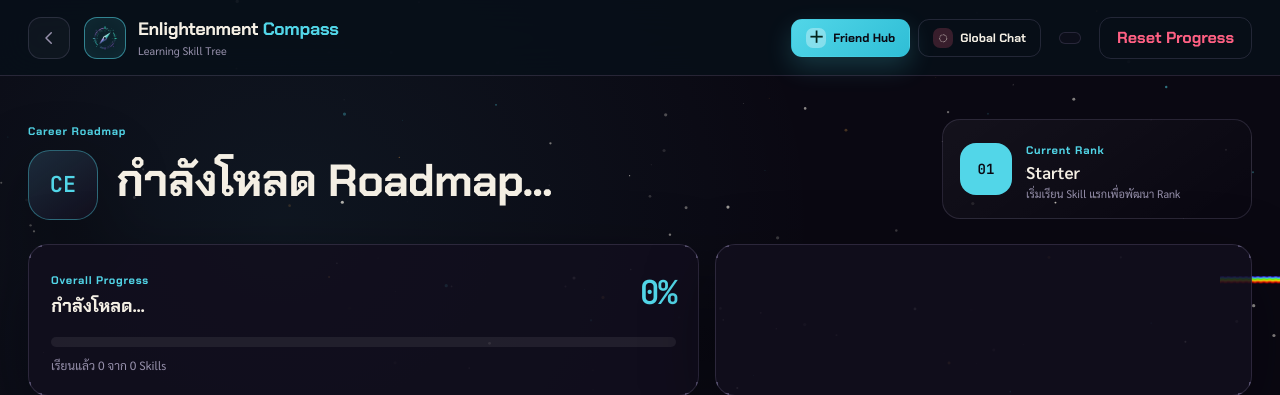
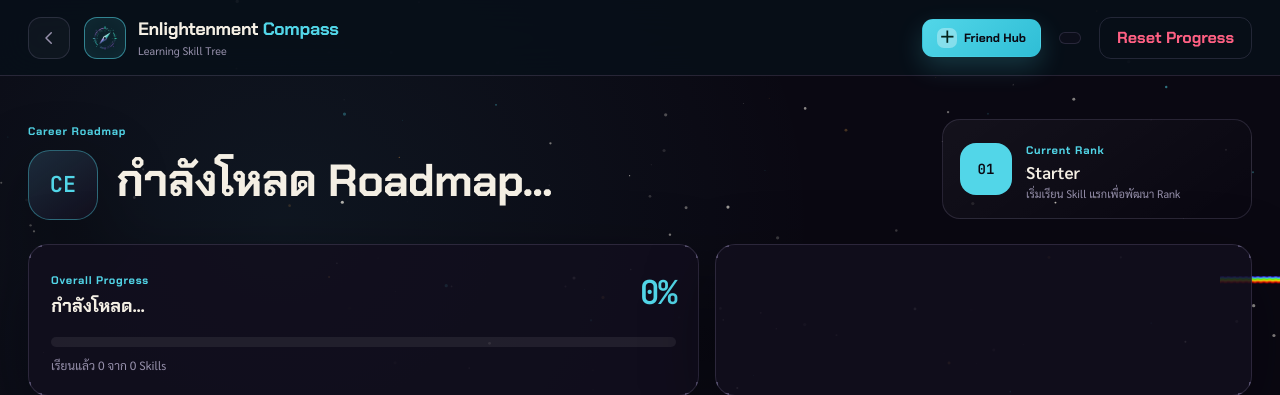
Before and after one commit to Fraqkma/67TechDesignCompetition, a Flask app: page /roadmap in a window 1280 px wide. Shown: the top 395 px of the page. Run offline with Flask 3, Linux system fonts and the light colour scheme; the visitor is signed in with stand-in values (Sample User, id 1); data that the repository does not hold is empty; parts of the project's set-up code (start-up, migrations or seed data) failed here and were passed over; some libraries are stand-ins or nearby versions.

Commit message:
Remove Global Chat button from the topbar
Drop the global-chat-button link from the social menu nav on
index.html, roadmap.html, and select-track.html. Markup-only removal
— no JS references .global-chat-button, so nothing else changes.

Co-Authored-By: Claude Sonnet 5 <noreply@anthropic.com>

```diff
--- a/templates/index.html
+++ b/templates/index.html
@@ -67,9 +67,6 @@
             <nav class="social-menu-actions" aria-label="Social menu">
               <a class="button ghost social-menu-button friend-hub-button" href="/study-buddy#friends">
                 <span aria-hidden="true">＋</span><span>Friend Hub</span>
-              </a>
-              <a class="button ghost social-menu-button global-chat-button" href="/study-buddy#global-chat">
-                <span aria-hidden="true">◌</span><span>Global Chat</span>
               </a>
             </nav>
             <span class="topbar-user" id="topbar-user" hidden>
--- a/templates/roadmap.html
+++ b/templates/roadmap.html
@@ -80,14 +80,6 @@
               >
                 <span class="buddy-nav-icon" aria-hidden="true">＋</span>
                 <span class="buddy-nav-label">Friend Hub</span>
-              </a>
-              <a
-                class="button ghost buddy-nav-button social-menu-button global-chat-button"
-                href="/study-buddy#global-chat"
-                aria-label="เปิด Global Chat"
-              >
-                <span class="buddy-nav-icon global-chat-icon" aria-hidden="true">◌</span>
-                <span class="buddy-nav-label">Global Chat</span>
               </a>
             </nav>
             <span class="topbar-user" id="topbar-user" hidden>
--- a/templates/select-track.html
+++ b/templates/select-track.html
@@ -71,9 +71,6 @@
             <nav class="social-menu-actions" aria-label="Social menu">
               <a class="button ghost social-menu-button friend-hub-button" href="/study-buddy#friends">
                 <span aria-hidden="true">＋</span><span>Friend Hub</span>
-              </a>
-              <a class="button ghost social-menu-button global-chat-button" href="/study-buddy#global-chat">
-                <span aria-hidden="true">◌</span><span>Global Chat</span>
               </a>
             </nav>
             <span class="topbar-user" id="topbar-user" hidden>
```
